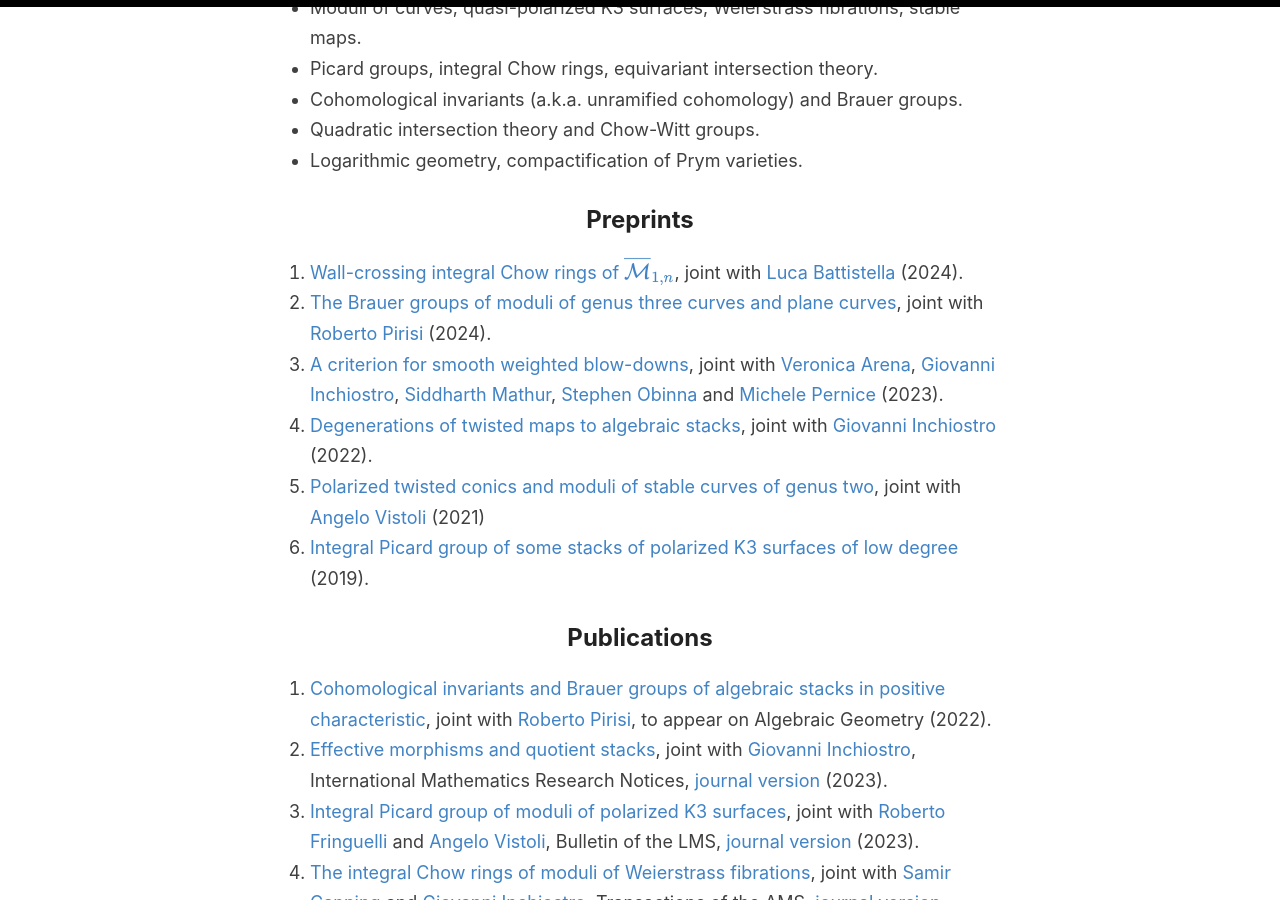
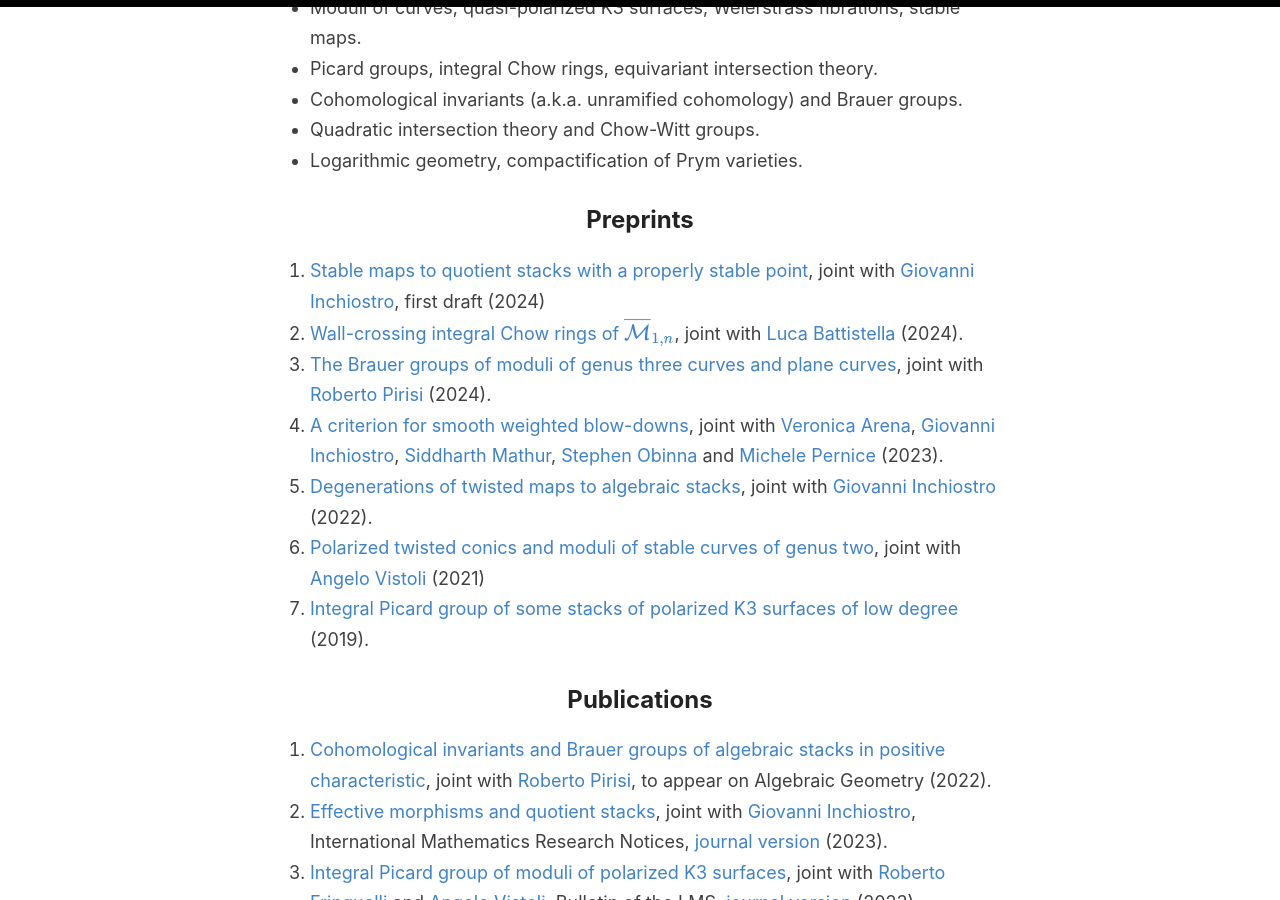
Before and after one commit to anddil/anddil.github.io, a Jekyll site: the page built from _pages/research.md, in a window 1280 px wide and 900 px high, scrolled down 508 px. Built offline with Jekyll 4.4.1, drawn with Linux system fonts in a browser that asks for light colours.

Commit message:
Update research.md

```diff
--- a/_pages/research.md
+++ b/_pages/research.md
@@ -37,6 +37,7 @@ The kind of techniques that I use include stack-theoretical methods, logarithmic
 - Logarithmic geometry, compactification of Prym varieties.
 
 ## Preprints
+1. [Stable maps to quotient stacks with a properly stable point](/tsm_2.pdf), joint with [Giovanni Inchiostro](https://sites.math.washington.edu/~ginchios/), first draft (2024)
 1. [Wall-crossing integral Chow rings of $\overline{\mathcal{M}}_{1,n}$](https://arxiv.org/abs/2402.14644), joint with [Luca Battistella](https://sites.google.com/view/luca-battistella/home) (2024).
 1. [The Brauer groups of moduli of genus three curves and plane curves](https://arxiv.org/abs/2402.06620), joint with [Roberto Pirisi](https://sites.google.com/view/rpirisi/home) (2024).
 1. [A criterion for smooth weighted blow-downs](https://arxiv.org/abs/2310.15076), joint with [Veronica Arena](https://sites.google.com/view/veronica-arena/home), [Giovanni Inchiostro](https://sites.math.washington.edu/~ginchios/), [Siddharth Mathur](https://sites.google.com/view/sidmathur/home), [Stephen Obinna](https://www.brown.edu/academics/math/graduate-students) and [Michele Pernice](https://michelepernice.github.io/home.html) (2023).
```
